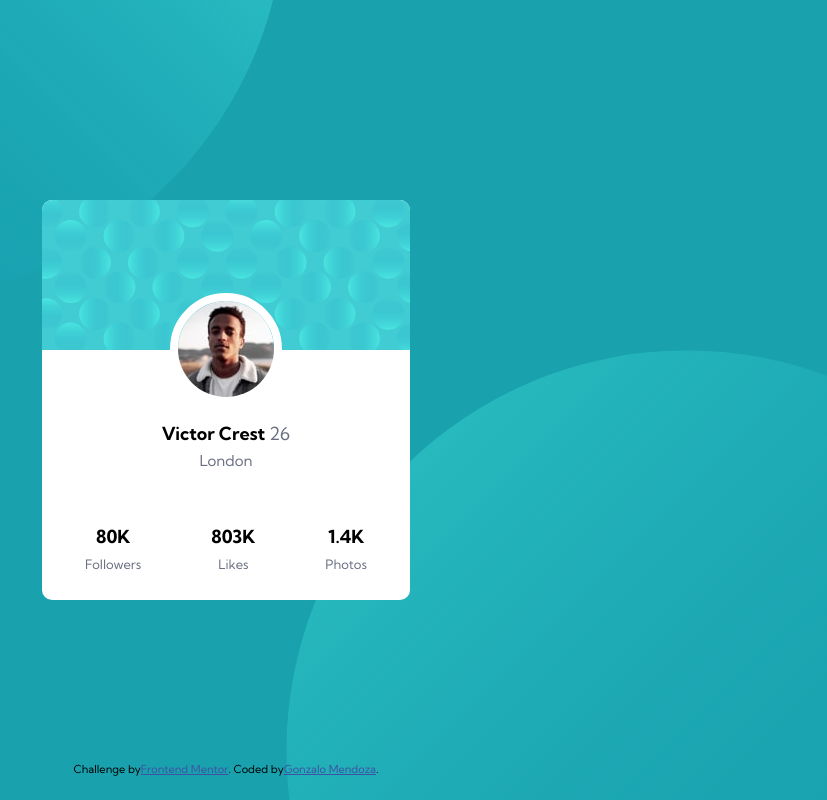
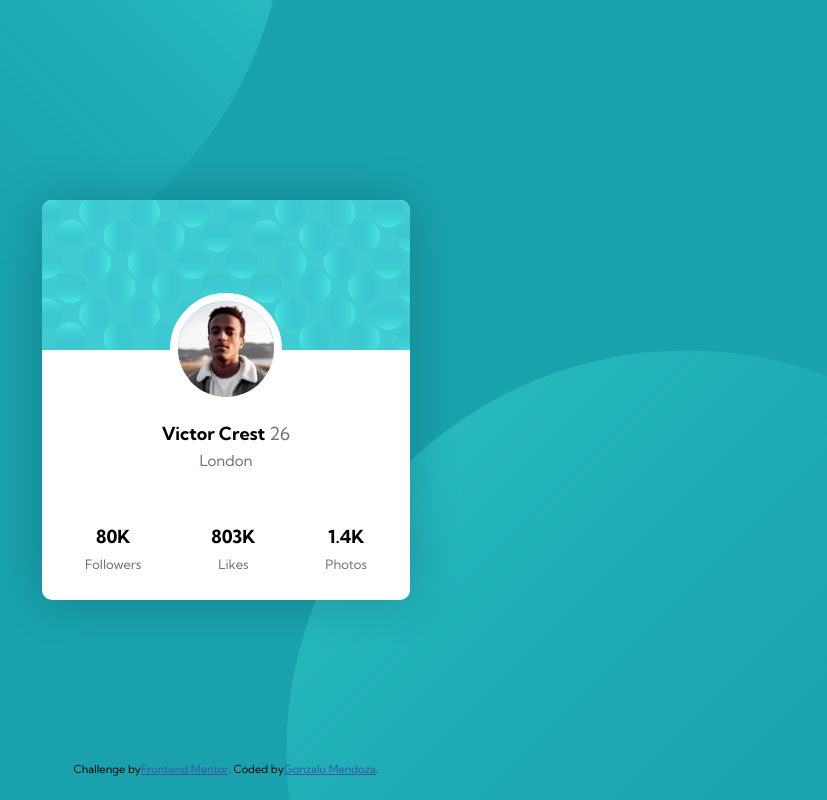
Before and after one commit to GS-Mz/profile-card-component-main, a plain HTML site: page index.html in a window 1280 px wide. Shown: the whole page, without its empty margins (414-1241 px from the left). Drawn offline with Linux system fonts and the light colour scheme.

Commit message:
boxshadow

```diff
--- a/css/style.css
+++ b/css/style.css
@@ -186,6 +186,7 @@ body {
     background-color: white;
     border-radius: 10px;
     z-index: 1;
+    box-shadow: 0px 0px 50px rgba(0,0,0,0.2);
 }
 .container::after{
   background-image: url("/images/bg-pattern-card.svg");
```
